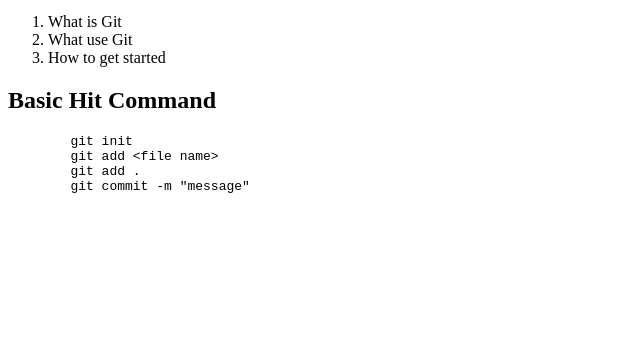
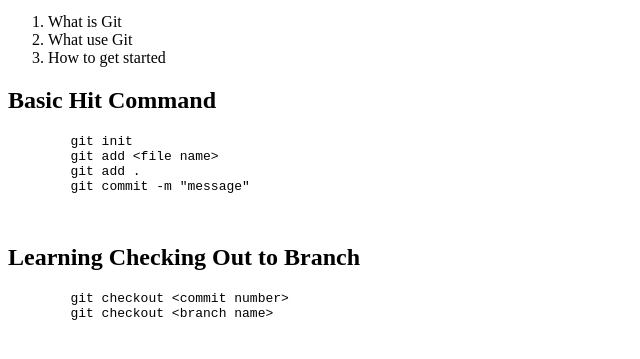
Before and after one commit to sydprogramming98/git-class, a plain HTML site: page index.html in a window 1280 px wide. Shown: the part 101-460 px from the top of the page, without its empty margins (0-640 px from the left). Drawn offline with Linux system fonts and the light colour scheme.

Commit message:
git command

```diff
--- a/index.html
+++ b/index.html
@@ -26,5 +26,12 @@
 
     </pre>
 
+    <h2>Learning Checking Out to Branch</h2>
+
+    <pre>
+        git checkout &lt;commit number&gt;
+        git checkout &lt;branch name&gt;
+    </pre>
+
 </body>
 </html>
```
